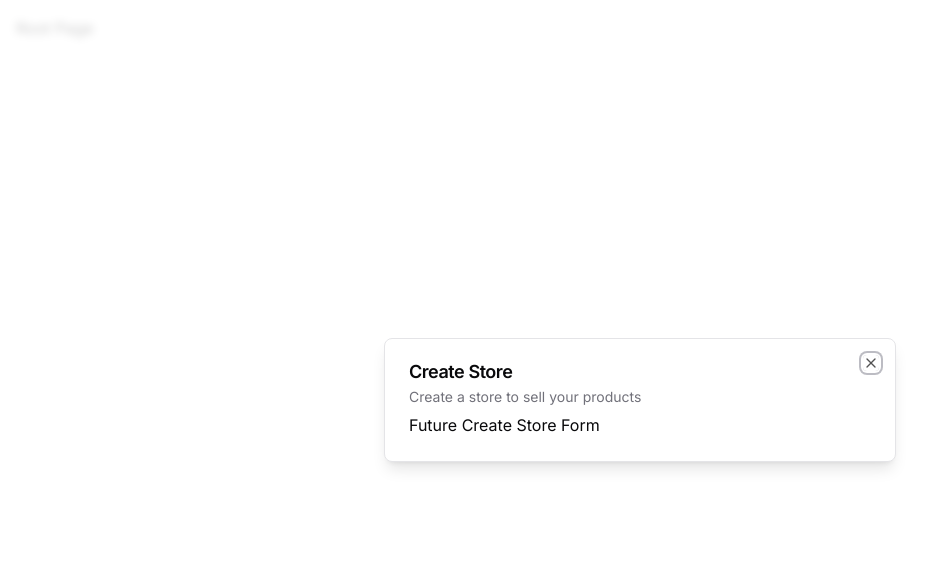
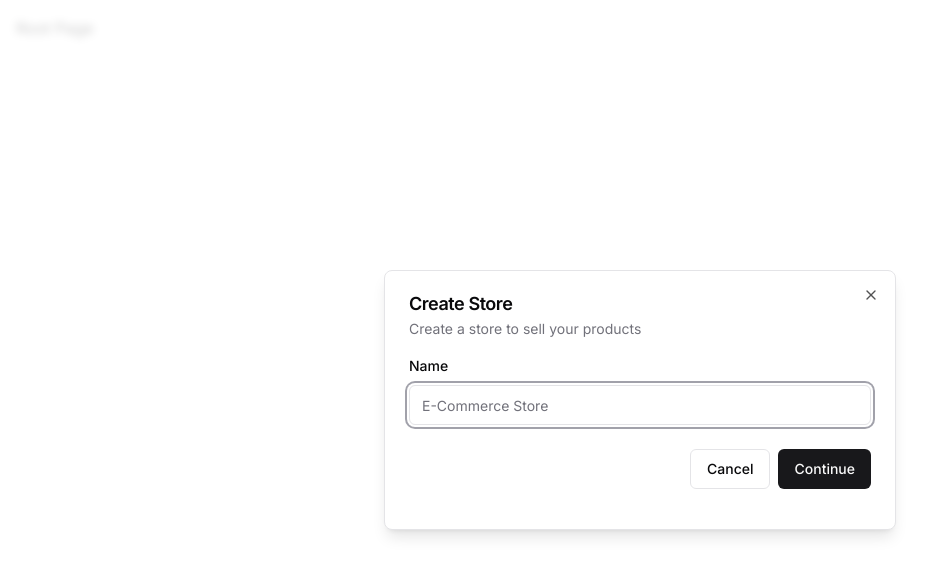
Before and after one commit to iglooe/e-commerce-template, a Next.js app: page / in a window 1280 px wide. Shown: the top 576 px of the page, without its empty margins (0-940 px from the left). Built offline with nearby package versions, Linux system fonts and the light colour scheme.

Commit message:
styled the modal a bit

```diff
--- a/components/modals/store-modal.tsx
+++ b/components/modals/store-modal.tsx
@@ -1,10 +1,41 @@
 "use client";
+
+import * as z from "zod";
+import { useForm } from "react-hook-form";
+import { zodResolver } from "@hookform/resolvers/zod";
 
 import { Modal } from "@/components/ui/modal";
 import { useStoreModal } from "@/hooks/use-store-modal";
+import {
+  Form,
+  FormControl,
+  FormField,
+  FormItem,
+  FormLabel,
+  FormMessage,
+} from "@/components/ui/form";
+import { Input } from "@/components/ui/input";
+import { Button } from "@/components/ui/button";
+
+const formSchema = z.object({
+  name: z.string().nonempty(),
+});
 
 export const StoreModal = () => {
   const storeModal = useStoreModal();
+
+  const form = useForm<z.infer<typeof formSchema>>({
+    resolver: zodResolver(formSchema),
+    defaultValues: {
+      name: "",
+    },
+  });
+
+  const onSubmit = async (values: z.infer<typeof formSchema>) => {
+    // TODO
+    console.log(values);
+  };
+
   return (
     <Modal
       title="Create Store"
@@ -12,7 +43,33 @@
       isOpen={storeModal.isOpen}
       onClose={storeModal.onClose}
     >
-      Future Create Store Form
+      <div>
+        <div className="space-y-4 py-2 pb-4">
+          <Form {...form}>
+            <form onSubmit={form.handleSubmit(onSubmit)}>
+              <FormField
+                control={form.control}
+                name="name"
+                render={({ field }) => (
+                  <FormItem>
+                    <FormLabel>Name</FormLabel>
+                    <FormControl>
+                      <Input placeholder="E-Commerce Store" {...field} />
+                    </FormControl>
+                    <FormMessage />
+                  </FormItem>
+                )}
+              />
+              <div className="pt-6 space-x-2 flex items-center justify-end w-full">
+                <Button variant="outline" onClick={storeModal.onClose}>
+                  Cancel
+                </Button>
+                <Button type="submit">Continue</Button>
+              </div>
+            </form>
+          </Form>
+        </div>
+      </div>
     </Modal>
   );
 };
--- /dev/null
+++ b/components/ui/form.tsx
@@ -0,0 +1,176 @@
+import * as React from "react"
+import * as LabelPrimitive from "@radix-ui/react-label"
+import { Slot } from "@radix-ui/react-slot"
+import {
+  Controller,
+  ControllerProps,
+  FieldPath,
+  FieldValues,
+  FormProvider,
+  useFormContext,
+} from "react-hook-form"
+
+import { cn } from "@/lib/utils"
+import { Label } from "@/components/ui/label"
+
+const Form = FormProvider
+
+type FormFieldContextValue<
+  TFieldValues extends FieldValues = FieldValues,
+  TName extends FieldPath<TFieldValues> = FieldPath<TFieldValues>
+> = {
+  name: TName
+}
+
+const FormFieldContext = React.createContext<FormFieldContextValue>(
+  {} as FormFieldContextValue
+)
+
+const FormField = <
+  TFieldValues extends FieldValues = FieldValues,
+  TName extends FieldPath<TFieldValues> = FieldPath<TFieldValues>
+>({
+  ...props
+}: ControllerProps<TFieldValues, TName>) => {
+  return (
+    <FormFieldContext.Provider value={{ name: props.name }}>
+      <Controller {...props} />
+    </FormFieldContext.Provider>
+  )
+}
+
+const useFormField = () => {
+  const fieldContext = React.useContext(FormFieldContext)
+  const itemContext = React.useContext(FormItemContext)
+  const { getFieldState, formState } = useFormContext()
+
+  const fieldState = getFieldState(fieldContext.name, formState)
+
+  if (!fieldContext) {
+    throw new Error("useFormField should be used within <FormField>")
+  }
+
+  const { id } = itemContext
+
+  return {
+    id,
+    name: fieldContext.name,
+    formItemId: `${id}-form-item`,
+    formDescriptionId: `${id}-form-item-description`,
+    formMessageId: `${id}-form-item-message`,
+    ...fieldState,
+  }
+}
+
+type FormItemContextValue = {
+  id: string
+}
+
+const FormItemContext = React.createContext<FormItemContextValue>(
+  {} as FormItemContextValue
+)
+
+const FormItem = React.forwardRef<
+  HTMLDivElement,
+  React.HTMLAttributes<HTMLDivElement>
+>(({ className, ...props }, ref) => {
+  const id = React.useId()
+
+  return (
+    <FormItemContext.Provider value={{ id }}>
+      <div ref={ref} className={cn("space-y-2", className)} {...props} />
+    </FormItemContext.Provider>
+  )
+})
+FormItem.displayName = "FormItem"
+
+const FormLabel = React.forwardRef<
+  React.ElementRef<typeof LabelPrimitive.Root>,
+  React.ComponentPropsWithoutRef<typeof LabelPrimitive.Root>
+>(({ className, ...props }, ref) => {
+  const { error, formItemId } = useFormField()
+
+  return (
+    <Label
+      ref={ref}
+      className={cn(error && "text-destructive", className)}
+      htmlFor={formItemId}
+      {...props}
+    />
+  )
+})
+FormLabel.displayName = "FormLabel"
+
+const FormControl = React.forwardRef<
+  React.ElementRef<typeof Slot>,
+  React.ComponentPropsWithoutRef<typeof Slot>
+>(({ ...props }, ref) => {
+  const { error, formItemId, formDescriptionId, formMessageId } = useFormField()
+
+  return (
+    <Slot
+      ref={ref}
+      id={formItemId}
+      aria-describedby={
+        !error
+          ? `${formDescriptionId}`
+          : `${formDescriptionId} ${formMessageId}`
+      }
+      aria-invalid={!!error}
+      {...props}
+    />
+  )
+})
+FormControl.displayName = "FormControl"
+
+const FormDescription = React.forwardRef<
+  HTMLParagraphElement,
+  React.HTMLAttributes<HTMLParagraphElement>
+>(({ className, ...props }, ref) => {
+  const { formDescriptionId } = useFormField()
+
+  return (
+    <p
+      ref={ref}
+      id={formDescriptionId}
+      className={cn("text-sm text-muted-foreground", className)}
+      {...props}
+    />
+  )
+})
+FormDescription.displayName = "FormDescription"
+
+const FormMessage = React.forwardRef<
+  HTMLParagraphElement,
+  React.HTMLAttributes<HTMLParagraphElement>
+>(({ className, children, ...props }, ref) => {
+  const { error, formMessageId } = useFormField()
+  const body = error ? String(error?.message) : children
+
+  if (!body) {
+    return null
+  }
+
+  return (
+    <p
+      ref={ref}
+      id={formMessageId}
+      className={cn("text-sm font-medium text-destructive", className)}
+      {...props}
+    >
+      {body}
+    </p>
+  )
+})
+FormMessage.displayName = "FormMessage"
+
+export {
+  useFormField,
+  Form,
+  FormItem,
+  FormLabel,
+  FormControl,
+  FormDescription,
+  FormMessage,
+  FormField,
+}
--- /dev/null
+++ b/components/ui/input.tsx
@@ -0,0 +1,25 @@
+import * as React from "react"
+
+import { cn } from "@/lib/utils"
+
+export interface InputProps
+  extends React.InputHTMLAttributes<HTMLInputElement> {}
+
+const Input = React.forwardRef<HTMLInputElement, InputProps>(
+  ({ className, type, ...props }, ref) => {
+    return (
+      <input
+        type={type}
+        className={cn(
+          "flex h-10 w-full rounded-md border border-input bg-background px-3 py-2 text-sm ring-offset-background file:border-0 file:bg-transparent file:text-sm file:font-medium placeholder:text-muted-foreground focus-visible:outline-none focus-visible:ring-2 focus-visible:ring-ring focus-visible:ring-offset-2 disabled:cursor-not-allowed disabled:opacity-50",
+          className
+        )}
+        ref={ref}
+        {...props}
+      />
+    )
+  }
+)
+Input.displayName = "Input"
+
+export { Input }
--- /dev/null
+++ b/components/ui/label.tsx
@@ -0,0 +1,26 @@
+"use client"
+
+import * as React from "react"
+import * as LabelPrimitive from "@radix-ui/react-label"
+import { cva, type VariantProps } from "class-variance-authority"
+
+import { cn } from "@/lib/utils"
+
+const labelVariants = cva(
+  "text-sm font-medium leading-none peer-disabled:cursor-not-allowed peer-disabled:opacity-70"
+)
+
+const Label = React.forwardRef<
+  React.ElementRef<typeof LabelPrimitive.Root>,
+  React.ComponentPropsWithoutRef<typeof LabelPrimitive.Root> &
+    VariantProps<typeof labelVariants>
+>(({ className, ...props }, ref) => (
+  <LabelPrimitive.Root
+    ref={ref}
+    className={cn(labelVariants(), className)}
+    {...props}
+  />
+))
+Label.displayName = LabelPrimitive.Root.displayName
+
+export { Label }
```
Also changed, not shown: package.json (+8 -0 lines), 2 other files (tests, documents, lock files or other folders).
